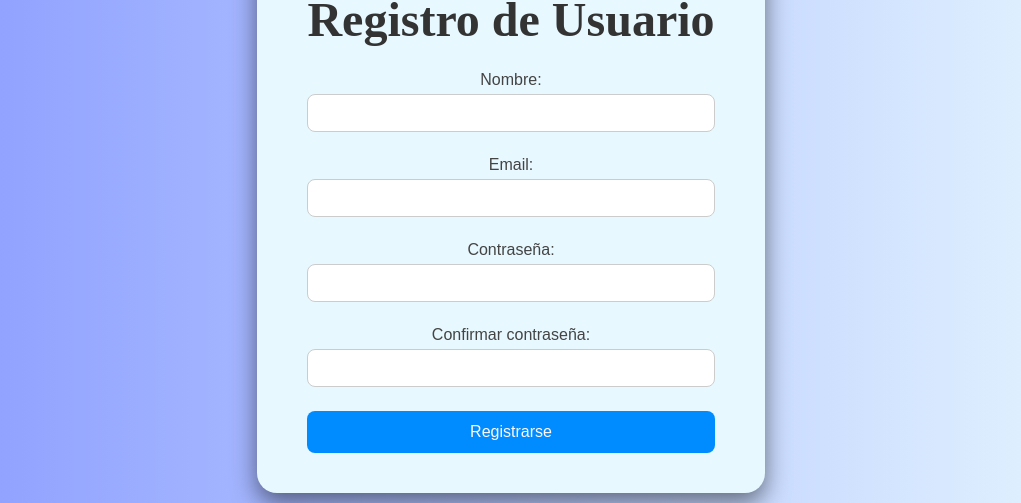
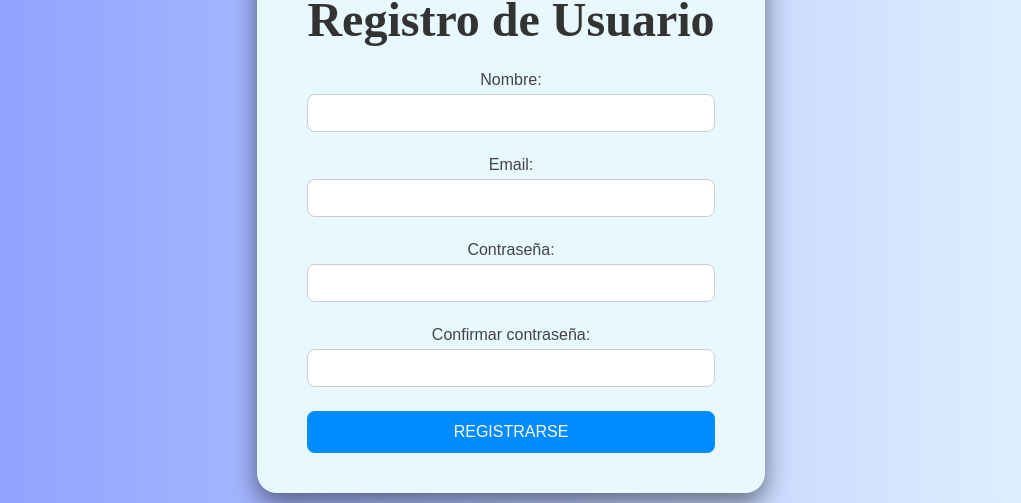
Before and after one commit to NathalyHolguin16/Sistema_de_Encuestas_y_Retroalimentaci-n, a React (Create React App) app in the folder encuesta-react/: page /registro in a window 1280 px wide. Both pictures are taken after a click on the button "Registro". Shown: the part 254-757 px from the top of the page, without its empty margins (129-1150 px from the left). Built offline with nearby package versions, Linux system fonts and the light colour scheme.

Commit message:
registro a react

```diff
--- a/encuesta-react/src/Registro.js
+++ b/encuesta-react/src/Registro.js
@@ -1,56 +1,36 @@
-import React, { useState } from 'react';
+import React from 'react';
+
 
 function Registro() {
-  const [nombre, setNombre] = useState('');
-  const [email, setEmail] = useState('');
-  const [password, setPassword] = useState('');
-  const [confirmar, setConfirmar] = useState('');
+  const validarRegistro = (e) => {
+    e.preventDefault(); // evita recargar la página
 
-  const handleSubmit = (e) => {
-    e.preventDefault();
-    if (password !== confirmar) {
-      alert('Las contraseñas no coinciden');
-      return;
-    }
-    alert('Registro exitoso');
-
+    // Aquí podrías agregar validaciones personalizadas si las tenías en script.js
+    console.log("Formulario de registro enviado.");
   };
 
   return (
     <div className="contenedor">
       <h2>Registro de Usuario</h2>
-      <form className="formulario" onSubmit={handleSubmit}>
-        <label>Nombre:</label>
-        <input
-          type="text"
-          required
-          value={nombre}
-          onChange={e => setNombre(e.target.value)}
-        />
-        <label>Email:</label>
-        <input
-          type="email"
-          required
-          value={email}
-          onChange={e => setEmail(e.target.value)}
-        />
-        <label>Contraseña:</label>
-        <input
-          type="password"
-          required
-          value={password}
-          onChange={e => setPassword(e.target.value)}
-        />
-        <label>Confirmar contraseña:</label>
-        <input
-          type="password"
-          required
-          value={confirmar}
-          onChange={e => setConfirmar(e.target.value)}
-        />
-        <button type="submit" className="boton">
-          Registrarse
-        </button>
+
+      <form id="form-registro" onSubmit={validarRegistro}>
+        <label htmlFor="nombre">Nombre:</label>
+        <input type="text" id="nombre" name="nombre" required />
+        <br />
+
+        <label htmlFor="email">Email:</label>
+        <input type="email" id="email" name="email" required />
+        <br />
+
+        <label htmlFor="password">Contraseña:</label>
+        <input type="password" id="password" name="password" required />
+        <br />
+
+        <label htmlFor="confirmar">Confirmar contraseña:</label>
+        <input type="password" id="confirmar" name="confirmar" required />
+        <br />
+
+        <button type="submit" className="boton">REGISTRARSE</button>
       </form>
     </div>
   );
```
